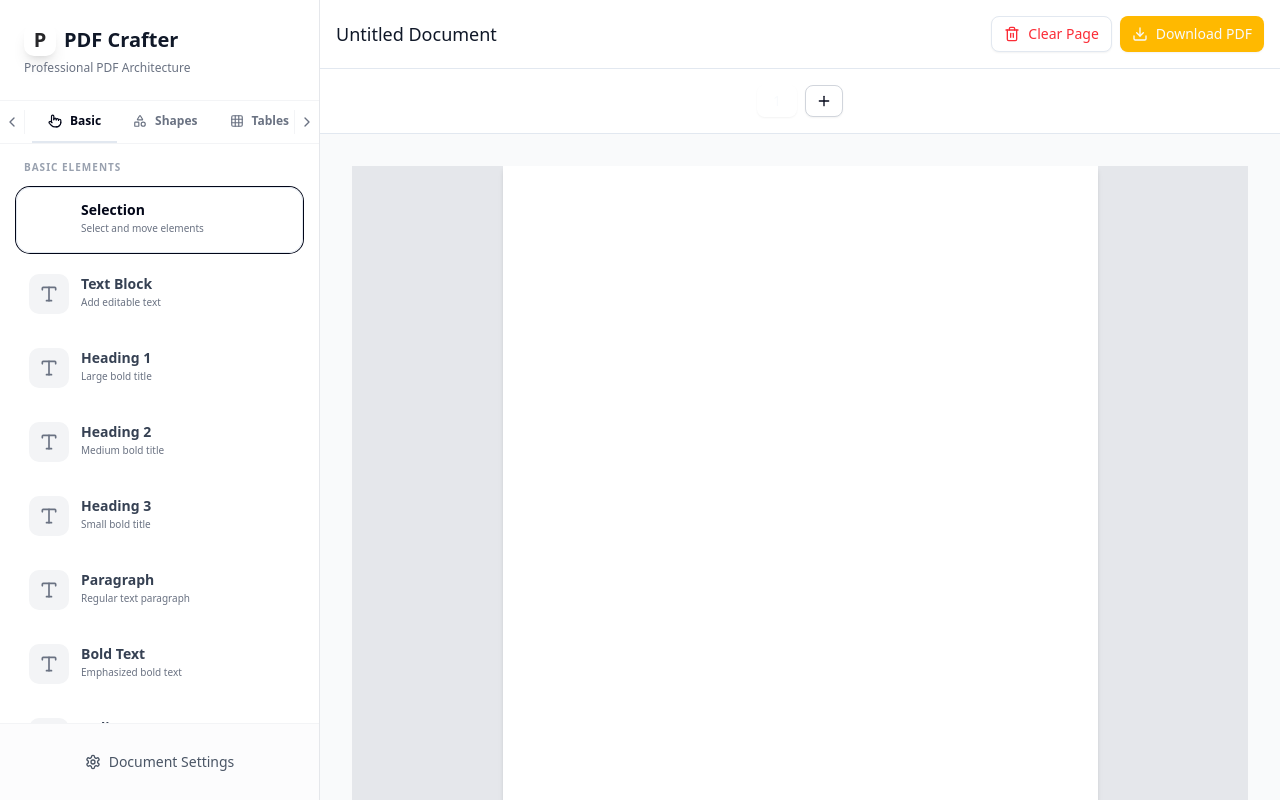
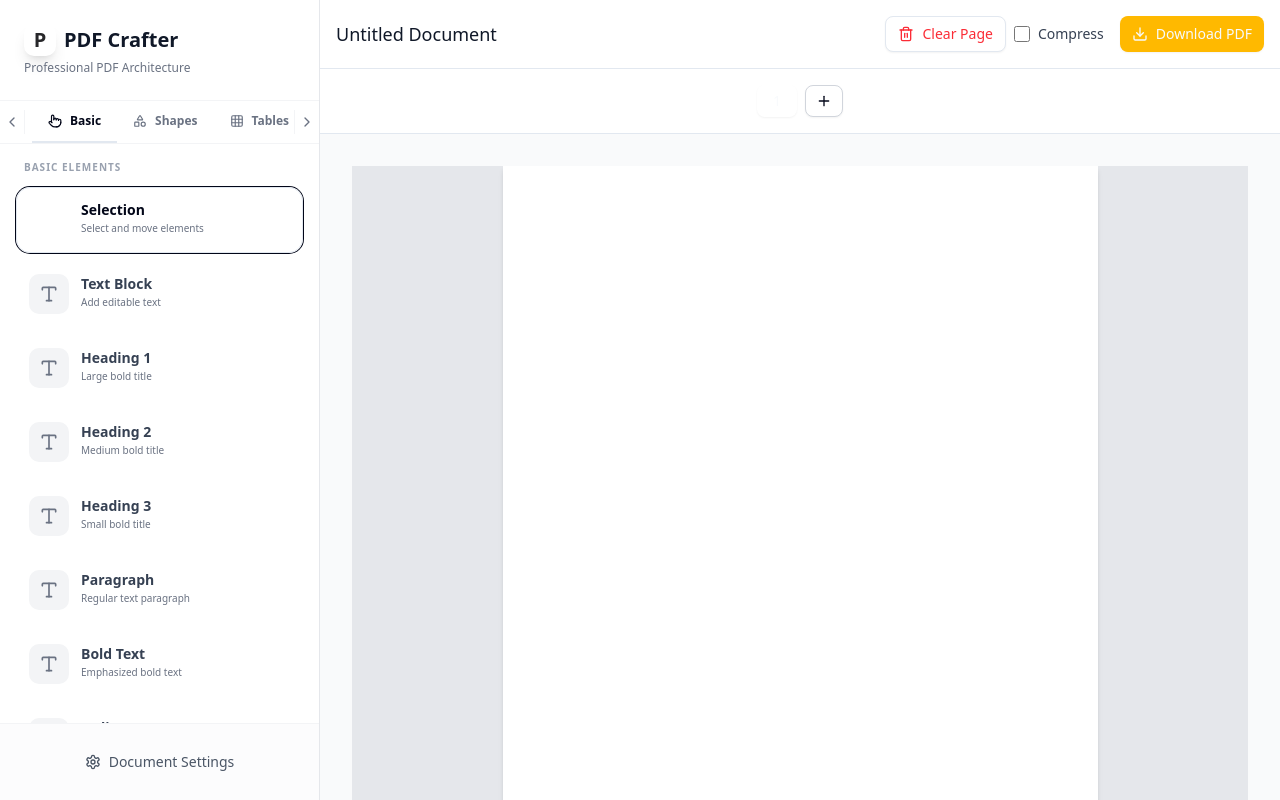
Before and after one commit to peterdinis/PDF-Crafter, a Next.js app: page / in a window 1280 px wide. Built offline with nearby package versions, Linux system fonts and the light colour scheme.

Commit message:
refactor: Updating logic for re selecting elements

```diff
--- a/app/_components/editor/Editor.tsx
+++ b/app/_components/editor/Editor.tsx
@@ -61,6 +61,7 @@ const PDFEditor = () => {
 	const [showSettings, setShowSettings] = useState(false);
 	const [showClearPageDialog, setShowClearPageDialog] = useState(false);
 	const [showPropertiesPanel, setShowPropertiesPanel] = useState(false);
+	const [enableCompression, setEnableCompression] = useState(false);
 
 	// Keyboard shortcuts
 	useEffect(() => {
@@ -103,7 +104,7 @@ const PDFEditor = () => {
 						break;
 					case "s":
 						e.preventDefault();
-						if (e.shiftKey) setActiveTool("shape_rectangle");
+						setActiveTool("shape_rectangle");
 						break;
 					case "l":
 						e.preventDefault();
@@ -128,7 +129,7 @@ const PDFEditor = () => {
 	const handleDownload = async () => {
 		try {
 			toast.loading("Generating PDF...");
-			await generatePDF(document);
+			await generatePDF(document, { compress: enableCompression });
 			toast.dismiss();
 			toast.success("PDF downloaded successfully!");
 		} catch (error) {
@@ -546,6 +547,8 @@ console.log("Total:", total);`;
 				case "shape_line":
 				case "shape_heart":
 				case "shape_hexagon":
+				case "shape_cloud":
+				case "shape_speech_bubble":
 					const shapeType = activeTool.replace("shape_", "");
 					newElement = {
 						id,
@@ -598,6 +601,7 @@ console.log("Total:", total);`;
 				case "chart_bar":
 				case "chart_line":
 				case "chart_pie":
+				case "chart_doughnut":
 				case "chart_area":
 				case "chart_scatter":
 				case "chart_radar":
@@ -622,6 +626,7 @@ console.log("Total:", total);`;
 				case "form_text":
 				case "form_textarea":
 				case "form_checkbox":
+				case "form_switch":
 				case "form_radio":
 				case "form_dropdown":
 				case "form_button":
@@ -651,6 +656,7 @@ console.log("Total:", total);`;
 				case "code_block":
 				case "code_json":
 				case "code_html":
+				case "code_css":
 				case "code_math":
 				case "code_sql":
 					const codeType = activeTool.replace("code_", "");
@@ -668,6 +674,8 @@ console.log("Total:", total);`;
 								? "json"
 								: codeType === "html"
 									? "html"
+									: codeType === "css"
+										? "css"
 										: codeType === "math"
 											? "latex"
 											: codeType === "sql"
@@ -789,6 +797,7 @@ console.log("Total:", total);`;
 
 			setSelectedElement(newElement.id);
 			setShowPropertiesPanel(true);
+			if (newElement.type !== "drawing") setActiveTool("select");
 			toast.success(
 				`${newElement.type.charAt(0).toUpperCase() + newElement.type.slice(1)} added`,
 			);
@@ -966,6 +975,21 @@ console.log("Total:", total);`;
 							<Trash2 size={16} />
 							Clear Page
 						</Button>
+						<div className="flex items-center gap-2 mr-2">
+							<input
+								type="checkbox"
+								id="compression"
+								checked={enableCompression}
+								onChange={(e) => setEnableCompression(e.target.checked)}
+								className="w-4 h-4 rounded border-gray-300 dark:border-gray-700"
+							/>
+							<label
+								htmlFor="compression"
+								className="text-sm text-gray-700 dark:text-gray-300 cursor-pointer"
+							>
+								Compress
+							</label>
+						</div>
 						<Button
 							onClick={handleDownload}
 							variant="default"
@@ -988,8 +1012,7 @@ console.log("Total:", total);`;
 									}
 									size="sm"
 									onClick={() => changePage(index)}
-									className={`min-w-10 h-8 ${
-										document.currentPage === index
+									className={`min-w-10 h-8 ${document.currentPage === index
 											? "bg-editor-primary hover:bg-editor-primary/90"
 											: "border-gray-300 dark:border-gray-700"
 										}`}
--- a/lib/pdfUtils.ts
+++ b/lib/pdfUtils.ts
@@ -554,7 +554,10 @@ const hexToRgb = (hex: string): { r: number; g: number; b: number } => {
 	};
 };
 
-export const generatePDF = async (document: PDFDocument) => {
+export const generatePDF = async (
+	document: PDFDocument,
+	options: { compress?: boolean } = {},
+) => {
 	let format: string | [number, number] = "a4";
 
 	// Nastav formát podľa pageSize
@@ -583,6 +586,7 @@ export const generatePDF = async (document: PDFDocument) => {
 		orientation,
 		unit: "pt",
 		format,
+		compress: options.compress,
 	});
 
 	// Nastav metadáta PDF
```
Also changed, not shown: types/global.d.ts (indentation only). Lines whose indentation alone changed are shown as unchanged.
